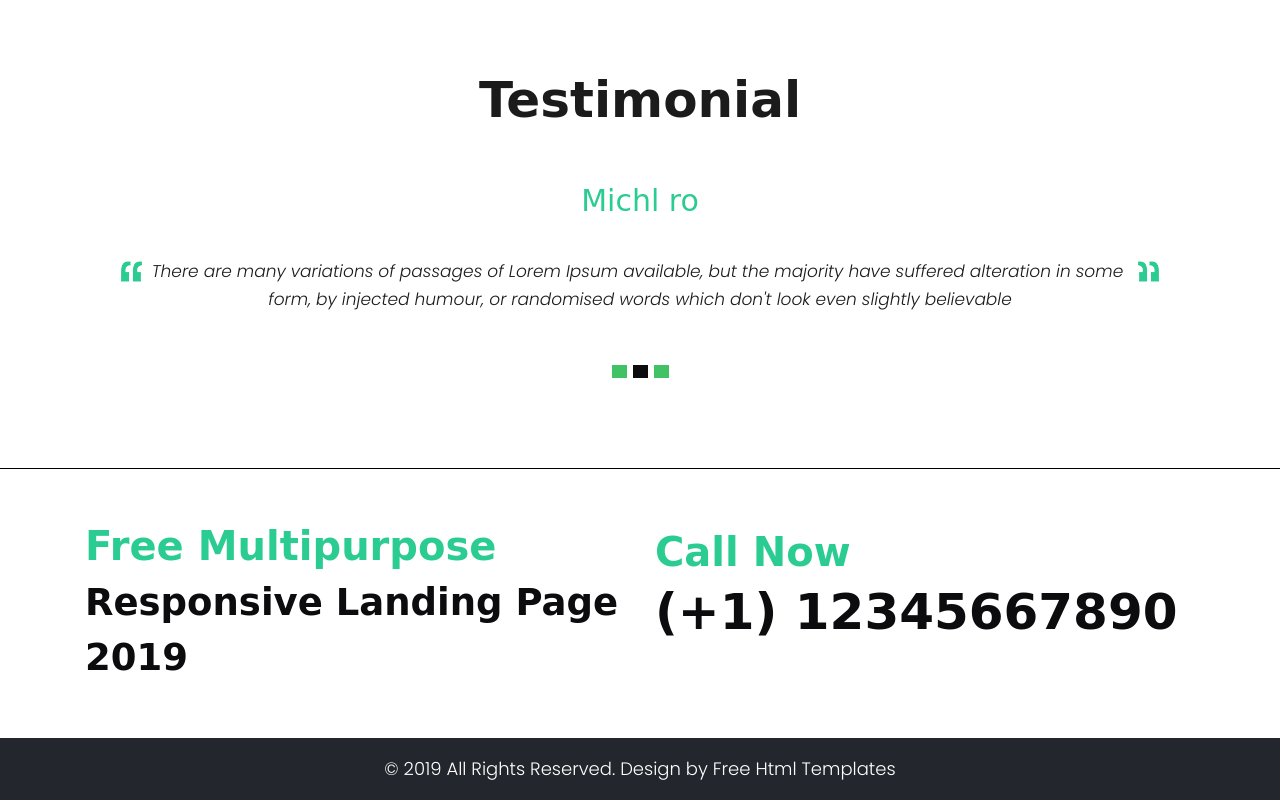
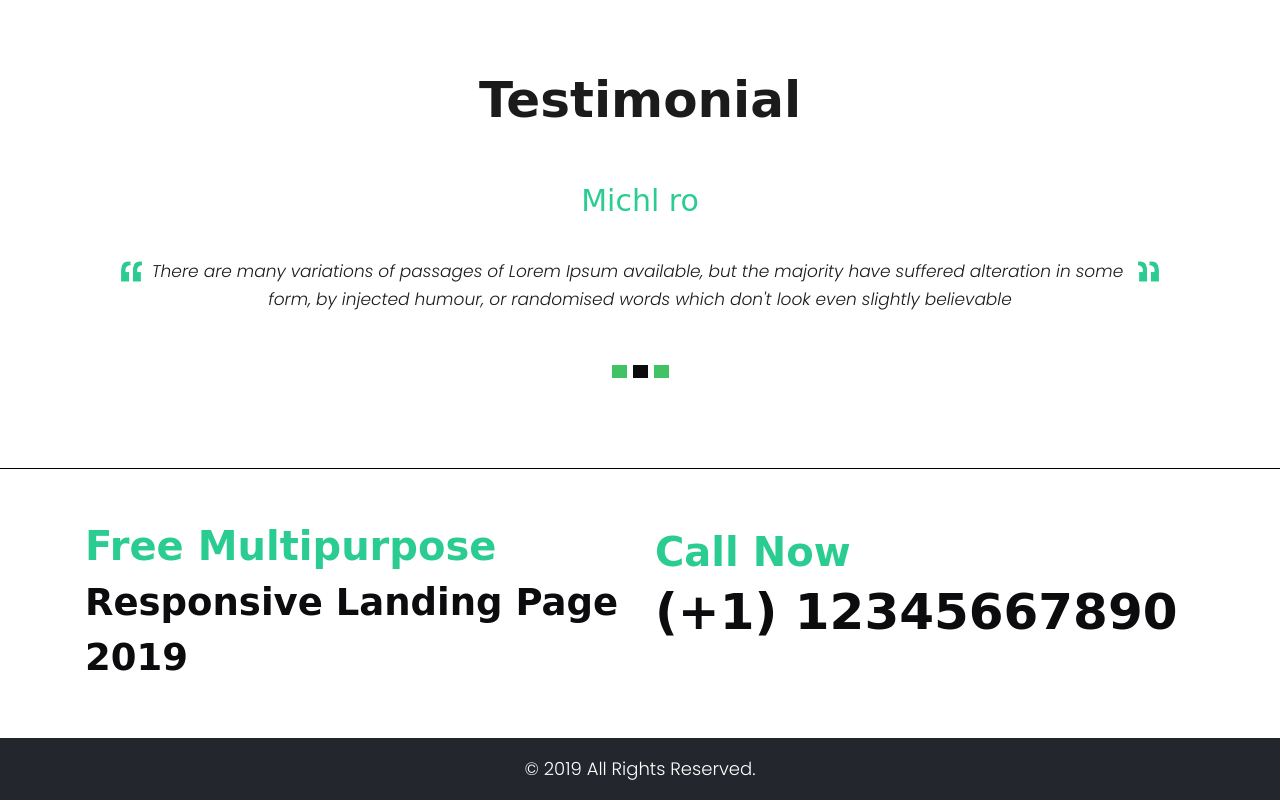
Before and after one commit to Cycl0/pcoint-website, a plain HTML site: page index.html in a window 1280 px wide. Shown: the part 3692-4492 px from the top of the page. Drawn offline with nearby package versions, Linux system fonts and the light colour scheme; a web font is replaced by a local one.

Commit message:
fixup! "First commit."

```diff
--- a/index.html
+++ b/index.html
@@ -332,7 +332,7 @@
                <div class="container">
                   <div class="row">
                      <div class="col-md-12">
-                        <p>© 2019 All Rights Reserved. Design by <a href="https://html.design/"> Free Html Templates</a></p>
+                        <p>© 2019 All Rights Reserved.</p>
                      </div>
                   </div>
                </div>
```
